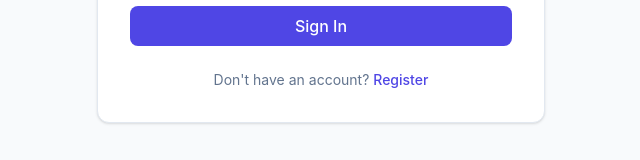
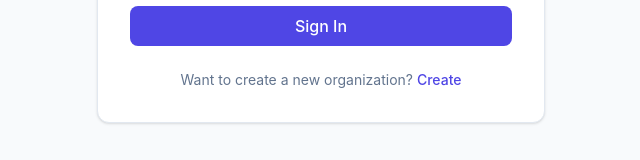
Before and after one commit to desmondrichard/multi-tenant-app, a React app in the folder frontend/: page /login in a window 1280 px wide. Shown: the part 478-638 px from the top of the page, without its empty margins (319-959 px from the left). Built offline with nearby package versions, Linux system fonts and the light colour scheme; no server answers; the HTML template or start-up script is replaced by a standard one.

Commit message:
changed register to create org in login page

```diff
--- a/frontend/src/pages/Login.jsx
+++ b/frontend/src/pages/Login.jsx
@@ -104,12 +104,12 @@ export default function Login() {
         </form>
 
         <p className="text-center text-sm text-slate-500 mt-6">
-          Don't have an account?{" "}
+          Want to create a new organization?{" "}
           <Link
             to="/register"
             className="text-brand-600 font-medium hover:underline"
           >
-            Register
+            Create
           </Link>
         </p>
       </div>
```
